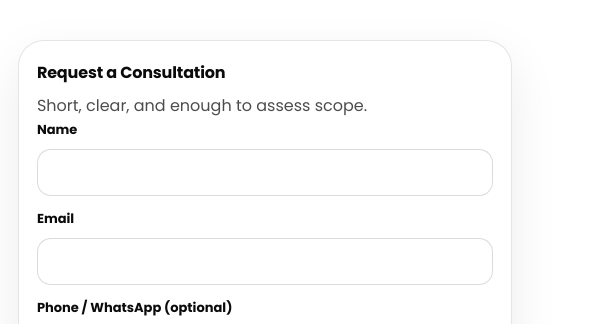
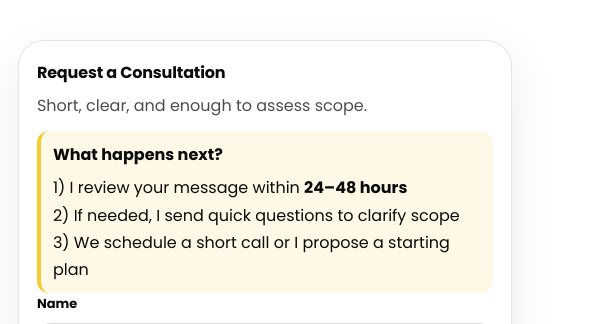
Before and after one commit to chassislb/chassis.lb, a plain HTML site: page contact.html in a window 1280 px wide. Shown: the part 99-423 px from the top of the page, 688-1280 px from the left. Drawn offline with Linux system fonts and the light colour scheme.

Commit message:
Update contact.html

```diff
--- a/contact.html
+++ b/contact.html
@@ -90,6 +90,14 @@
           <p class="muted" style="margin-top:6px;">
             Short, clear, and enough to assess scope.
           </p>
+          <div class="note" style="margin-top:12px;">
+  <strong>What happens next?</strong>
+  <p style="margin-top:6px;">
+    1) I review your message within <strong>24–48 hours</strong><br>
+    2) If needed, I send quick questions to clarify scope<br>
+    3) We schedule a short call or I propose a starting plan
+  </p>
+</div>
 
           <form action="https://formsubmit.co/chassis.lb@gmail.com" method="POST">
 
```
